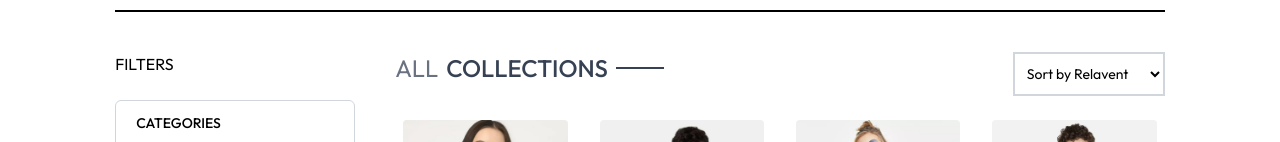
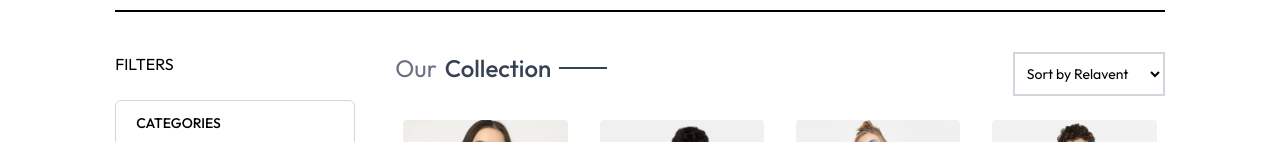
Before and after one commit to TryHardLearning/dynamicsearch, a React (Vite) app in the folder dynamicsearch/: page /collection in a window 1280 px wide. Shown: the part 150-292 px from the top of the page. Built offline with nearby package versions, Linux system fonts and the light colour scheme.

Commit message:
fix: Ui desing fix

```diff
--- a/dynamicsearch/src/pages/Collection.jsx
+++ b/dynamicsearch/src/pages/Collection.jsx
@@ -125,7 +125,7 @@ const Collection = () => {
       </div>
       <div className='flex-1'>
           <div className='text-base flex justify-between sm:text-2xl mb-4'>
-            <Title title1={'ALL'} title2={'COLLECTIONS'}/>
+            <Title title1={'Our'} title2={'Collection'}/>
             <select
               className='border-2 border-gray-300 text-sm px-2'
               defaultValue="relavent"
```
